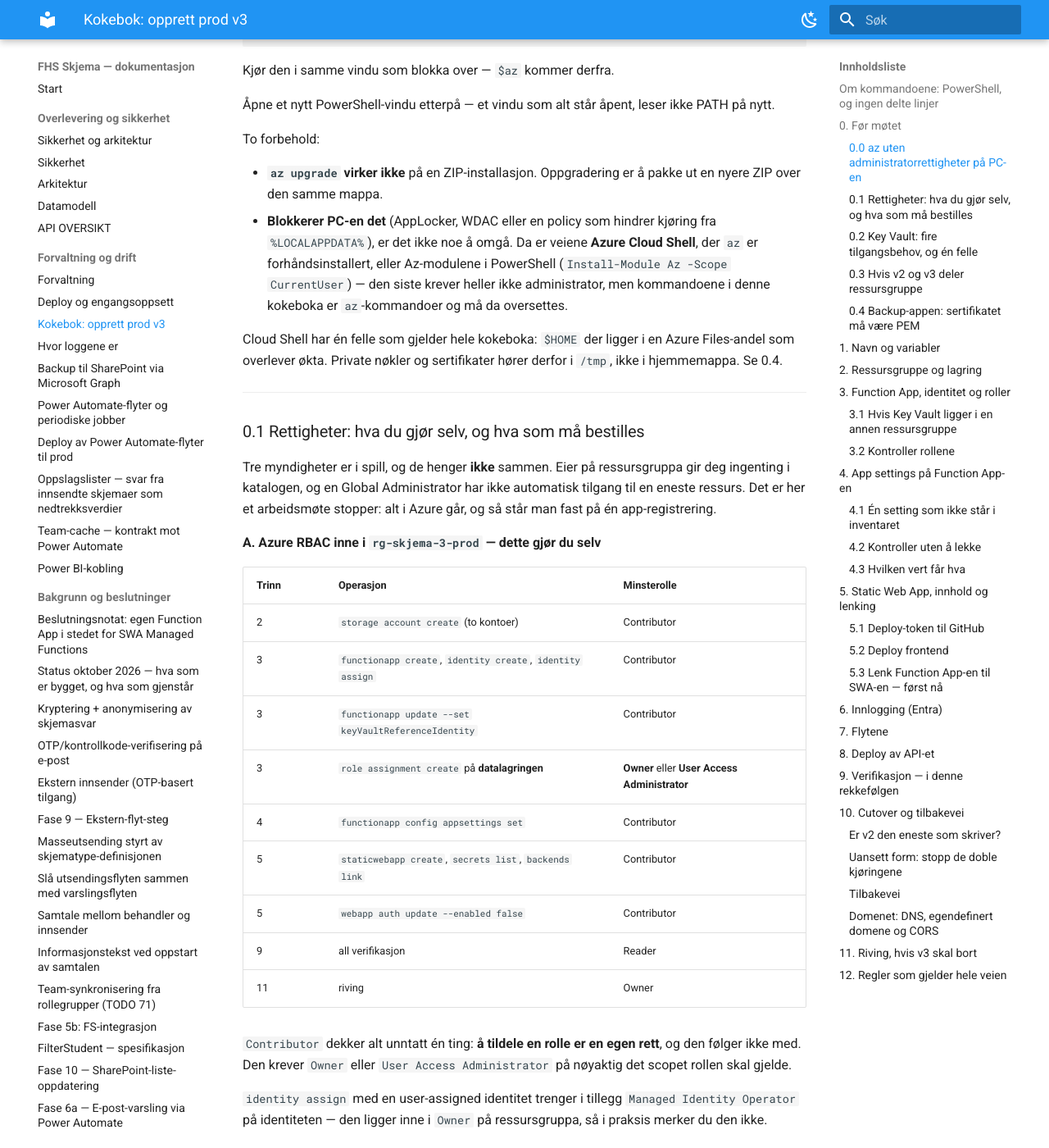
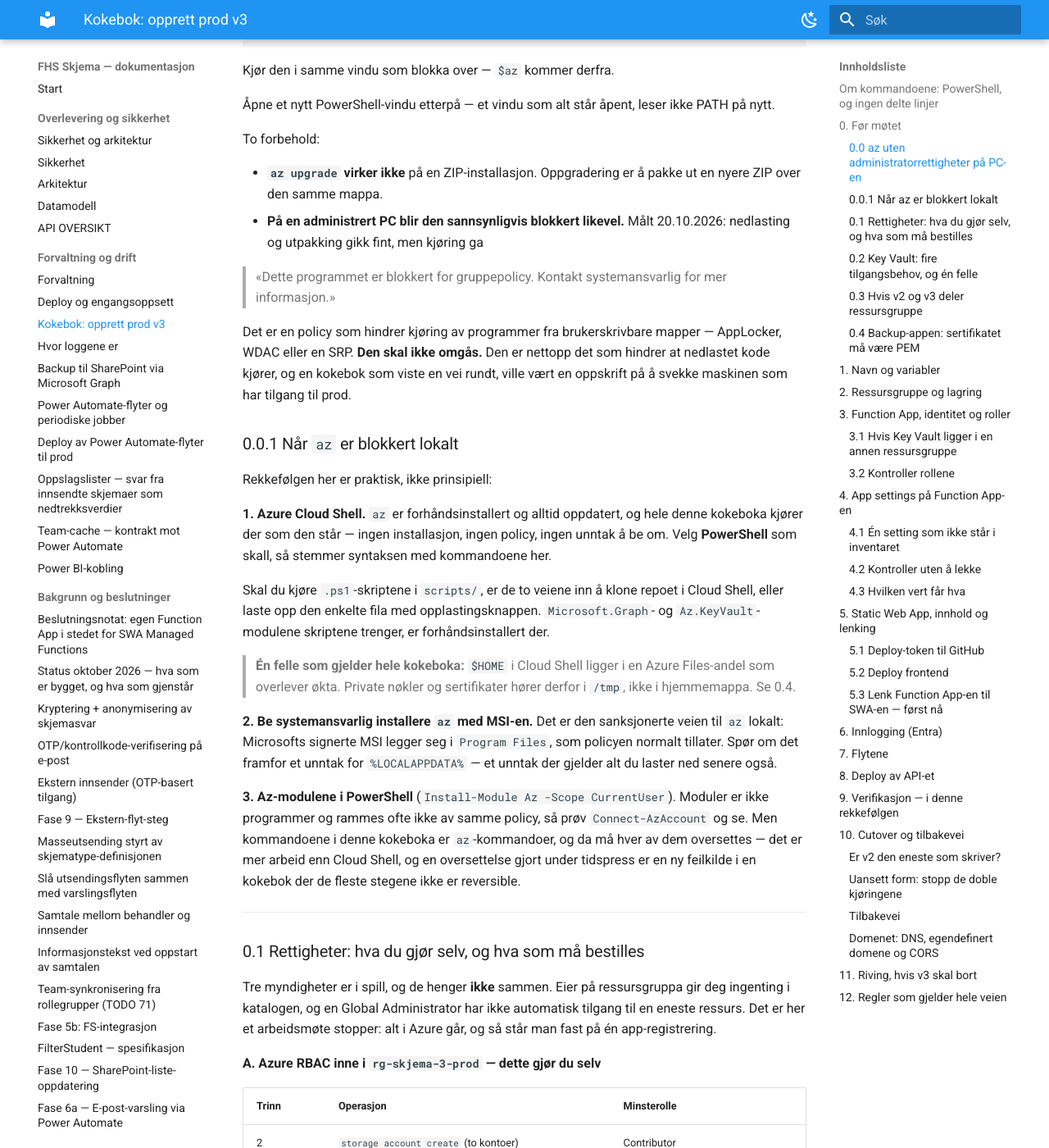
Before and after one commit to jachrist/skjema-swa, an MkDocs documentation site: the page built from docs/KOKEBOK-PROD-V3.md, in a window 1280 px wide and 1400 px high, scrolled down 2470 px. Shown: the whole window at 82% size. Built offline with MkDocs 1.6.1 and Material for MkDocs 9.7.7, drawn with Linux system fonts in a browser that asks for light colours.

Commit message:
Gruppepolicy blokkerer ZIP-en — målt, ikke antatt
Punkt 0.0 nevnte dette som en mulighet. 20.10.2026 skjedde det: nedlasting og
utpakking gikk fint, kjøring ga «Dette programmet er blokkert for
gruppepolicy».

Det er en policy som hindrer kjøring fra brukerskrivbare mapper. Den skal
ikke omgås, og kokeboka sier nå hvorfor: den er nettopp det som hindrer at
nedlastet kode kjører, på en maskin som har tilgang til prod.

Nytt punkt 0.0.1 med de tre veiene som ikke krever unntak, i praktisk
rekkefølge:

1. Cloud Shell — hele kokeboka kjører der som den står. PowerShell som skall,
   repoet klones eller fila lastes opp, og modulene skriptene trenger er
   forhåndsinstallert. Felle: $HOME ligger i en Azure Files-andel som
   overlever økta, så private nøkler hører i /tmp.
2. Be systemansvarlig installere MSI-en. Den legger seg i Program Files, som
   policyen normalt tillater — bedre å spørre om det enn om et unntak for
   %LOCALAPPDATA%, som gjelder alt man laster ned senere også.
3. Az-modulene. Moduler rammes ofte ikke av samme policy, men hver
   az-kommando i kokeboka må da oversettes — mer arbeid enn Cloud Shell, og
   en oversettelse under tidspress er en ny feilkilde i en kokebok der de
   fleste stegene ikke er reversible.

Co-Authored-By: Claude Opus 5 <noreply@anthropic.com>
Claude-Session: https://claude.ai/code/session_016ebSuKji2st85HZS2wAHNH

```diff
--- a/docs/KOKEBOK-PROD-V3.md
+++ b/docs/KOKEBOK-PROD-V3.md
@@ -113,16 +113,47 @@ To forbehold:
 
 * **`az upgrade` virker ikke** på en ZIP-installasjon. Oppgradering er å pakke
   ut en nyere ZIP over den samme mappa.
-* **Blokkerer PC-en det** (AppLocker, WDAC eller en policy som hindrer kjøring
-  fra `%LOCALAPPDATA%`), er det ikke noe å omgå. Da er veiene **Azure Cloud
-  Shell**, der `az` er forhåndsinstallert, eller Az-modulene i PowerShell
-  (`Install-Module Az -Scope CurrentUser`) — den siste krever heller ikke
-  administrator, men kommandoene i denne kokeboka er `az`-kommandoer og må da
-  oversettes.
+* **På en administrert PC blir den sannsynligvis blokkert likevel.** Målt
+  20.10.2026: nedlasting og utpakking gikk fint, men kjøring ga
 
-Cloud Shell har én felle som gjelder hele kokeboka: `$HOME` der ligger i en
-Azure Files-andel som overlever økta. Private nøkler og sertifikater hører
-derfor i `/tmp`, ikke i hjemmemappa. Se 0.4.
+  > «Dette programmet er blokkert for gruppepolicy. Kontakt systemansvarlig
+  > for mer informasjon.»
+
+  Det er en policy som hindrer kjøring av programmer fra brukerskrivbare
+  mapper — AppLocker, WDAC eller en SRP. **Den skal ikke omgås.** Den er
+  nettopp det som hindrer at nedlastet kode kjører, og en kokebok som viste
+  en vei rundt, ville vært en oppskrift på å svekke maskinen som har tilgang
+  til prod.
+
+### 0.0.1 Når `az` er blokkert lokalt
+
+Rekkefølgen her er praktisk, ikke prinsipiell:
+
+**1. Azure Cloud Shell.** `az` er forhåndsinstallert og alltid oppdatert, og
+hele denne kokeboka kjører der som den står — ingen installasjon, ingen
+policy, ingen unntak å be om. Velg **PowerShell** som skall, så stemmer
+syntaksen med kommandoene her.
+
+Skal du kjøre `.ps1`-skriptene i `scripts/`, er de to veiene inn å klone
+repoet i Cloud Shell, eller laste opp den enkelte fila med
+opplastingsknappen. `Microsoft.Graph`- og `Az.KeyVault`-modulene skriptene
+trenger, er forhåndsinstallert der.
+
+> **Én felle som gjelder hele kokeboka:** `$HOME` i Cloud Shell ligger i en
+> Azure Files-andel som overlever økta. Private nøkler og sertifikater hører
+> derfor i `/tmp`, ikke i hjemmemappa. Se 0.4.
+
+**2. Be systemansvarlig installere `az` med MSI-en.** Det er den sanksjonerte
+veien til `az` lokalt: Microsofts signerte MSI legger seg i `Program Files`,
+som policyen normalt tillater. Spør om det framfor et unntak for
+`%LOCALAPPDATA%` — et unntak der gjelder alt du laster ned senere også.
+
+**3. Az-modulene i PowerShell** (`Install-Module Az -Scope CurrentUser`).
+Moduler er ikke programmer og rammes ofte ikke av samme policy, så prøv
+`Connect-AzAccount` og se. Men kommandoene i denne kokeboka er
+`az`-kommandoer, og da må hver av dem oversettes — det er mer arbeid enn
+Cloud Shell, og en oversettelse gjort under tidspress er en ny feilkilde i en
+kokebok der de fleste stegene ikke er reversible.
 
 ---
 
```
